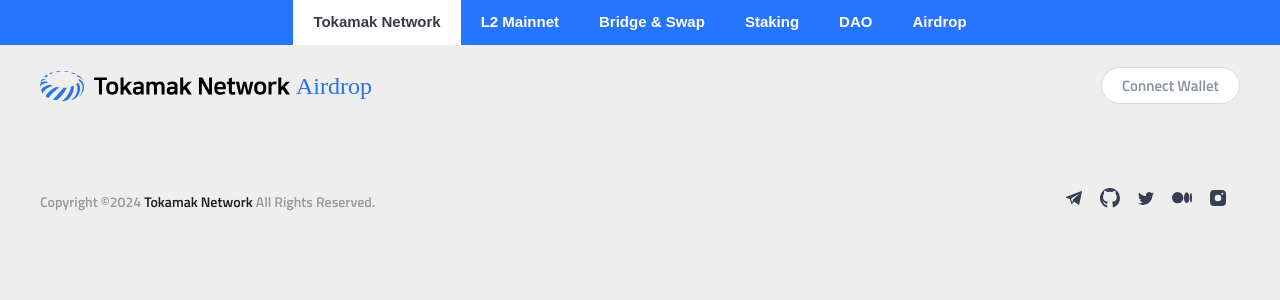
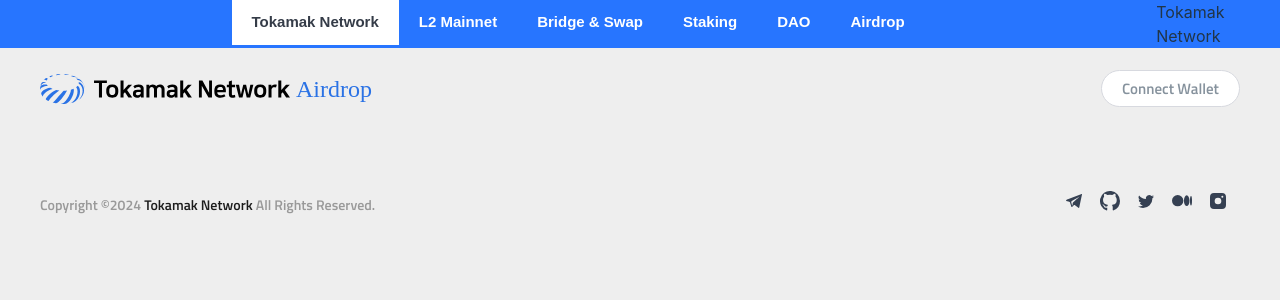
Before and after one commit to tokamak-network/Airdrop, a React (Vite) app: page / in a window 1280 px wide. Shown: the top 300 px of the page. Built offline with nearby package versions, Linux system fonts and the light colour scheme.

Commit message:
test: test routing using useRoutes

```diff
--- a/src/components/TokamakGNB/index.tsx
+++ b/src/components/TokamakGNB/index.tsx
@@ -8,12 +8,11 @@
   MenuItem,
   MenuControlButton,
 } from "./style";
-import { useNavigate, useLocation } from "react-router-dom";
+import { useLocation, useRoutes, RouteObject } from "react-router-dom";
 import { PrevArrow, NextArrow } from "assets";
 import { GNBInfo } from "consts";
 
 export const TokamakGNB: React.FC = () => {
-  const navigate = useNavigate();
   const locations = useLocation();
 
   const currentPathIndex = GNBInfo.findIndex(
@@ -25,11 +24,13 @@
   );
 
   const onPrevHandler = () => {
-    setActive((prev) => prev - 1);
+    setActive((prev) => Math.max(prev - 1, 0));
   };
+
   const onNextHandler = () => {
-    setActive((prev) => prev + 1);
+    setActive((prev) => Math.min(prev + 1, GNBInfo.length - 1));
   };
+
   const onItemHandler = (index: number) => {
     setActive(index);
   };
@@ -47,9 +48,21 @@
     return index > active ? offset : -offset;
   };
 
+  // Define routes using useRoutes
+  const routes: RouteObject[] = GNBInfo.map((info) => ({
+    path: info.link,
+    element: <div>{info.name}</div>, // Replace with actual component
+  }));
+
+  const element = useRoutes(routes);
+
   useEffect(() => {
-    navigate(GNBInfo[active].link);
-  }, [active]);
+    // Update the active state based on location change
+    const index = GNBInfo.findIndex((info) => info.link === locations.pathname);
+    if (index !== -1) {
+      setActive(index);
+    }
+  }, [locations.pathname]);
 
   return (
     <Container>
@@ -79,6 +92,7 @@
           </MenuControlButton>
         </MenuControlNextButton>
       </MenuGroup>
+      {element} {/* Render the routes here */}
     </Container>
   );
 };
```
